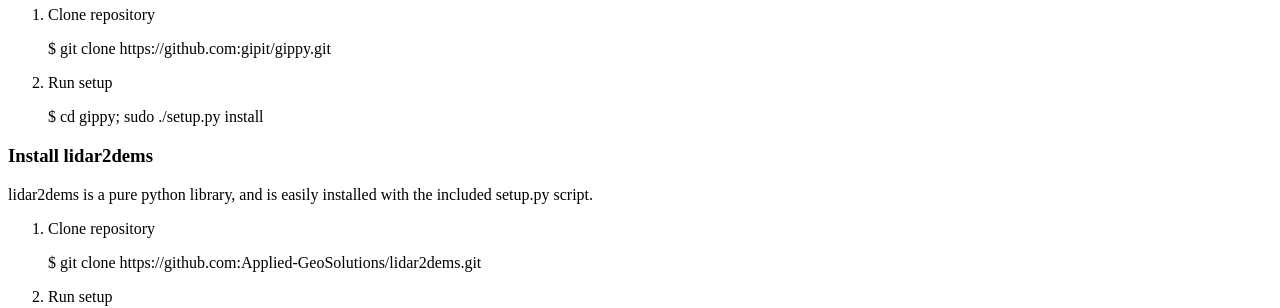
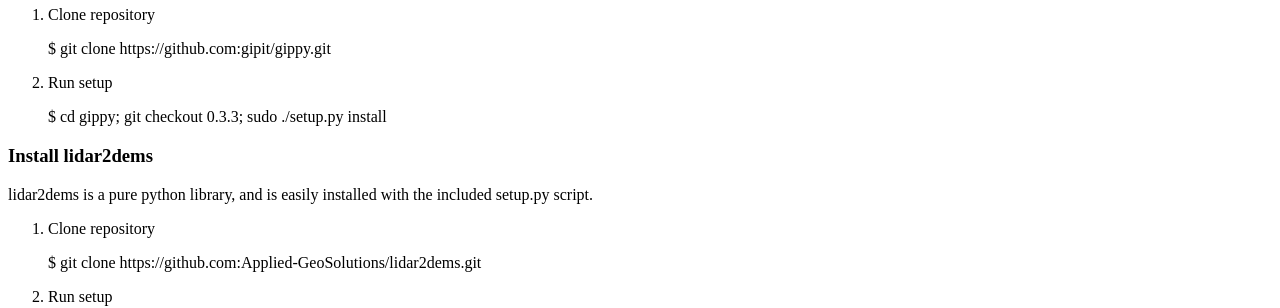
Before and after one commit to Applied-GeoSolutions/lidar2dems, a Jekyll site: the page built from _posts/2015-05-28-installation.md, in a window 1280 px wide. Shown: the part 1850-2158 px from the top of the page. Built offline with Jekyll 4.4.1, drawn with Linux system fonts in a browser that asks for light colours; Markdown is read by kramdown in place of the engine named in the settings; a style sheet for code colours, icons or effects is not loaded.

Commit message:
specify gippy version in installation doc

```diff
--- a/_posts/2015-05-28-installation.md
+++ b/_posts/2015-05-28-installation.md
@@ -83,7 +83,7 @@
 
 2. Run setup
 
-	$ cd gippy; sudo ./setup.py install
+	$ cd gippy; git checkout 0.3.3; sudo ./setup.py install
 
 
 ### Install lidar2dems
```
